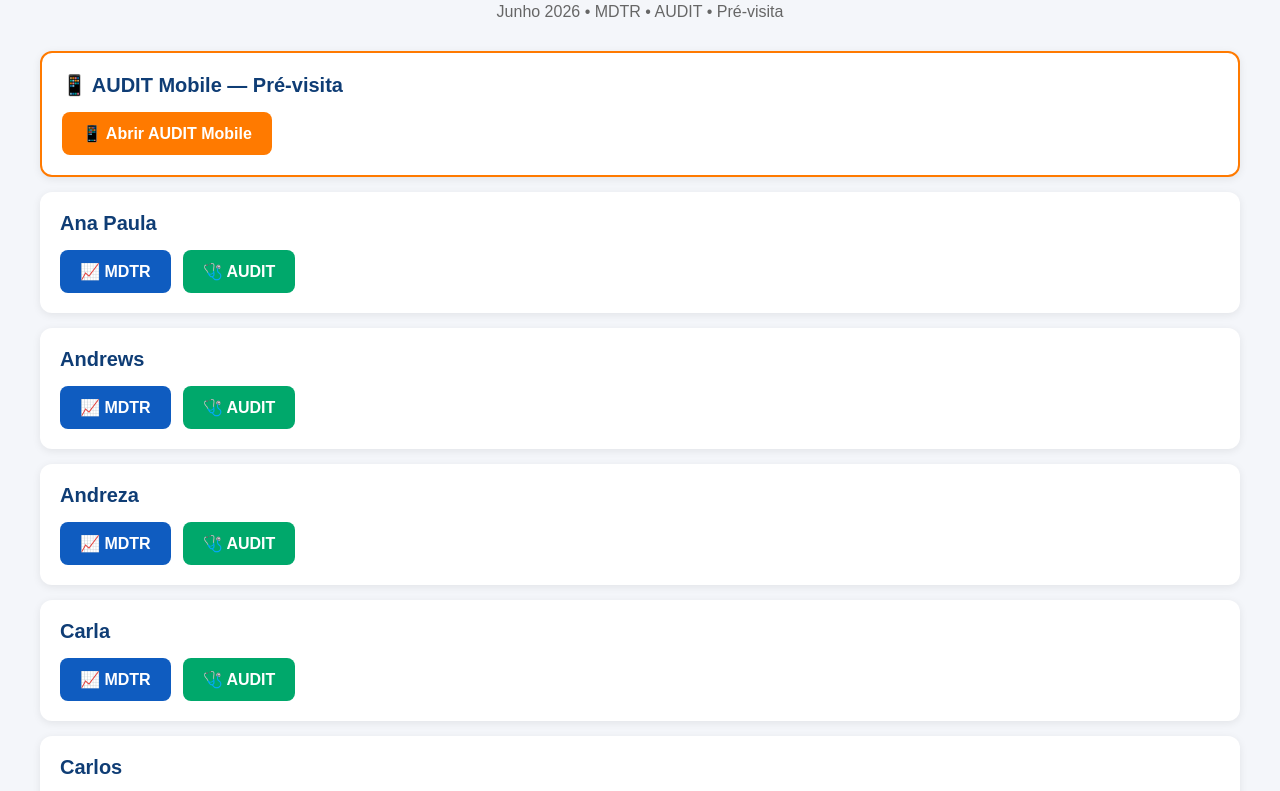
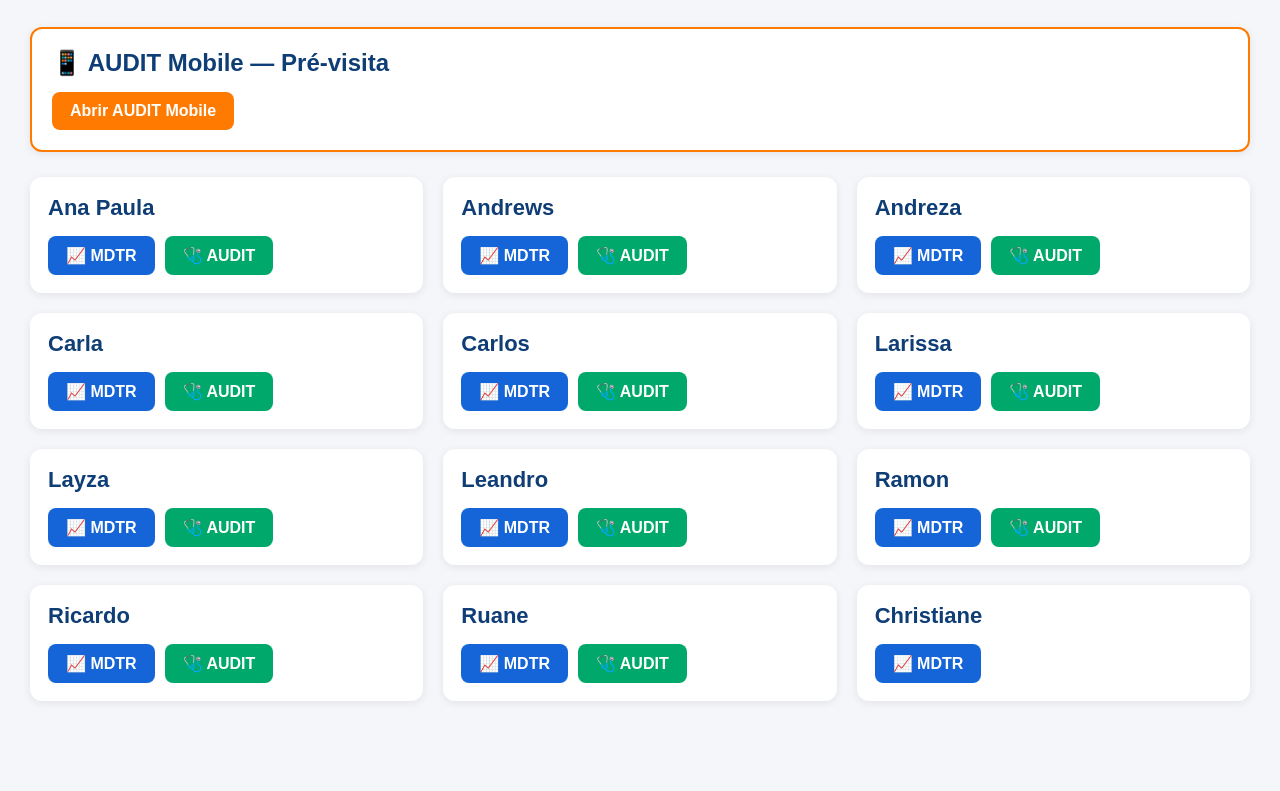
Before and after one commit to fabiocostadeandrade-creator/dashboard-1410, a plain HTML site: page index.html in a window 1280 px wide. Shown: the part 126-917 px from the top of the page. After the commit the page ends 857 px from the top, so only its background shows below. Drawn offline with Linux system fonts and the light colour scheme.

Commit message:
Portal MDTR e AUDIT por Propagandista

```diff
--- a/index.html
+++ b/index.html
@@ -1,14 +1,13 @@
 <!DOCTYPE html>
-
 <html lang="pt-BR">
 <head>
 <meta charset="UTF-8">
 <meta name="viewport" content="width=device-width, initial-scale=1.0">
+
 <title>Portal Distrital 1410</title>
-.mobile{
-    background:#ff7a00;
-}
+
 <style>
+
 body{
     font-family:Arial,sans-serif;
     background:#f4f6fa;
@@ -17,13 +16,14 @@ body{
 }
 
 .container{
-    max-width:1200px;
+    max-width:1400px;
     margin:auto;
 }
 
 h1{
     text-align:center;
     color:#0f3d75;
+    margin-bottom:10px;
 }
 
 .sub{
@@ -32,16 +32,37 @@ h1{
     margin-bottom:30px;
 }
 
+.mobile-card{
+    background:white;
+    border:2px solid #ff7a00;
+    border-radius:12px;
+    padding:20px;
+    margin-bottom:25px;
+    box-shadow:0 2px 8px rgba(0,0,0,.08);
+}
+
+.mobile-title{
+    font-size:24px;
+    font-weight:bold;
+    color:#0f3d75;
+    margin-bottom:15px;
+}
+
+.grid{
+    display:grid;
+    grid-template-columns:repeat(3,1fr);
+    gap:20px;
+}
+
 .card{
     background:white;
     border-radius:12px;
-    padding:20px;
-    margin-bottom:15px;
+    padding:18px;
     box-shadow:0 2px 8px rgba(0,0,0,.08);
 }
 
 .nome{
-    font-size:20px;
+    font-size:22px;
     font-weight:bold;
     color:#0f3d75;
     margin-bottom:15px;
@@ -49,20 +70,20 @@ h1{
 
 .links{
     display:flex;
-    gap:12px;
-    flex-wrap:wrap;
+    gap:10px;
 }
 
 .btn{
     text-decoration:none;
-    padding:12px 20px;
+    color:white;
+    padding:10px 18px;
     border-radius:8px;
-    color:white;
     font-weight:bold;
+    display:inline-block;
 }
 
 .mdtr{
-    background:#0f5cc0;
+    background:#1565d8;
 }
 
 .audit{
@@ -73,11 +94,19 @@ h1{
     background:#ff7a00;
 }
 
-.btn:hover{
-    opacity:.9;
+@media(max-width:1000px){
+.grid{
+grid-template-columns:repeat(2,1fr);
 }
+}
+
+@media(max-width:700px){
+.grid{
+grid-template-columns:1fr;
+}
+}
+
 </style>
-
 </head>
 
 <body>
@@ -86,15 +115,16 @@ h1{
 
 <h1>📊 Portal Distrital 1410</h1>
 <p class="sub">Junho 2026 • MDTR • AUDIT • Pré-visita</p>
-    <div class="card" style="border:2px solid #ff7a00;">
-    <div class="nome">📱 AUDIT Mobile — Pré-visita</div>
 
-    <div class="links">
-        <a class="btn mobile" href="audit_mobile.html">
-            📱 Abrir AUDIT Mobile
-        </a>
-    </div>
+<div class="mobile-card">
+<div class="mobile-title">📱 AUDIT Mobile — Pré-visita</div>
+
+<a class="btn mobile" href="audit_mobile.html">
+Abrir AUDIT Mobile
+</a>
 </div>
+
+<div class="grid">
 
 <div class="card">
 <div class="nome">Ana Paula</div>
@@ -193,5 +223,7 @@ h1{
 
 </div>
 
+</div>
+
 </body>
 </html>
```
